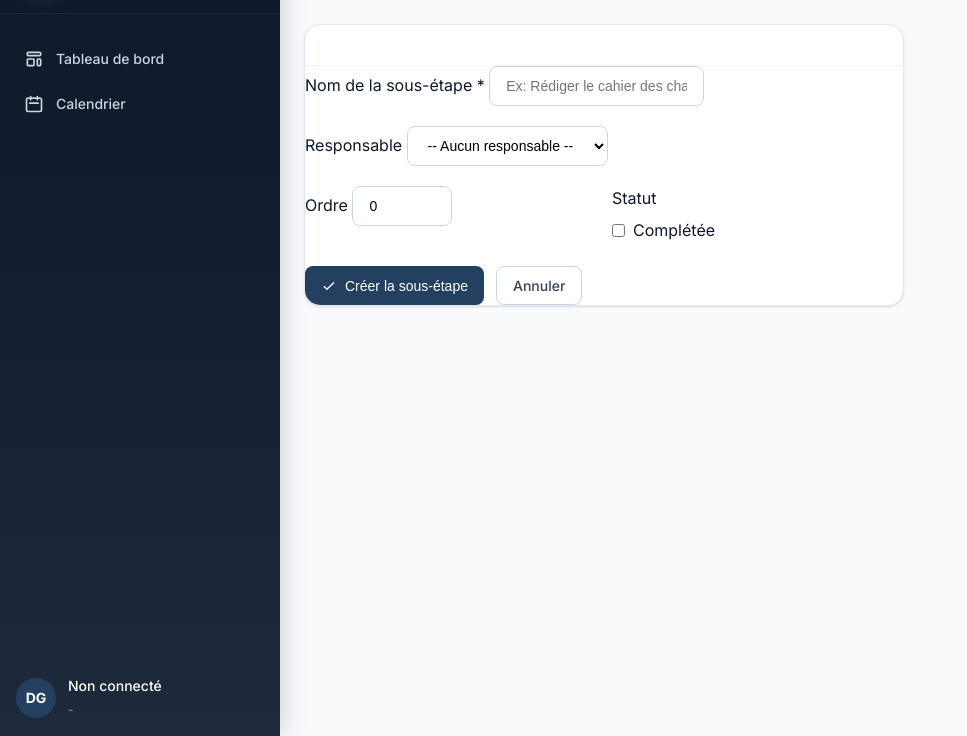
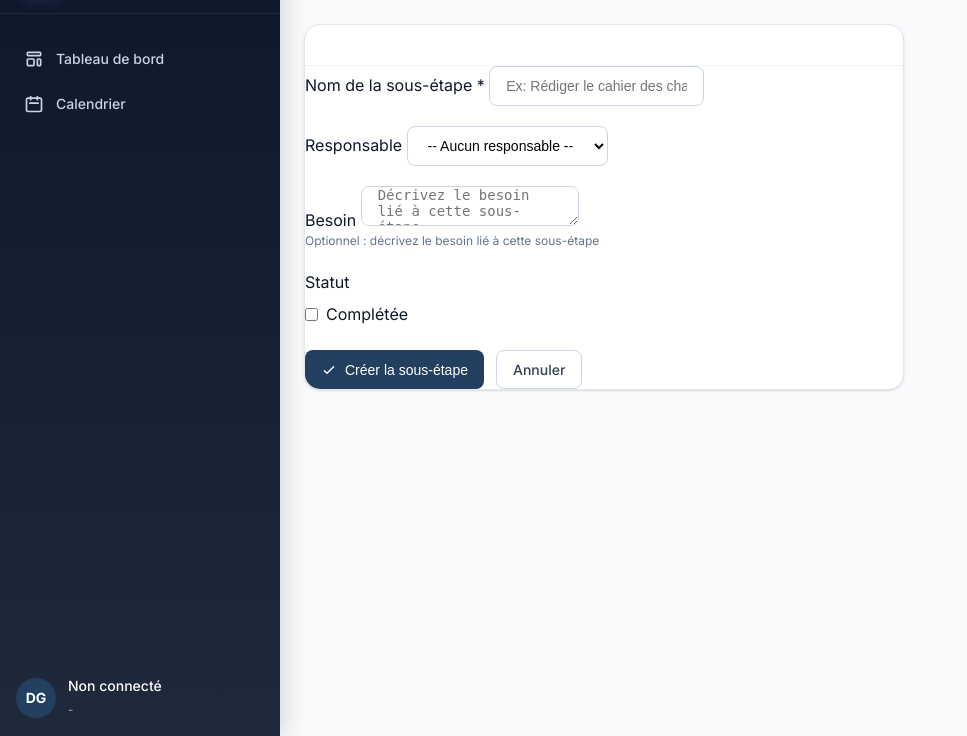
Before and after one commit to Bella5768/Dashbord_Direction, a Django app: template templates/core/sub_milestone_form.html in a window 1280 px wide. Shown: the part 64-800 px from the top of the page, without its empty margins (0-967 px from the left). Run offline with Django 5.2, Linux system fonts and the light colour scheme; the template is opened without the code that fills it, so the values that code supplies are empty.

Commit message:
Ajouter champ Besoin et masquer Ordre dans les templates milestone_form et sub_milestone_form

```diff
--- a/templates/core/sub_milestone_form.html
+++ b/templates/core/sub_milestone_form.html
@@ -32,20 +32,20 @@
                 </select>
             </div>
 
-            <div class="grid grid-2" style="gap: 16px; margin-bottom: 20px;">
-                <div class="form-group">
-                    <label for="id_order">Ordre</label>
-                    <input type="number" name="order" id="id_order" class="form-control"
-                           value="{{ form.order.value|default:0 }}" min="0" style="width: 100px;">
+            <input type="hidden" name="order" id="id_order" value="{{ form.order.value|default:0 }}">
+
+            <div class="form-group" style="margin-bottom: 20px;">
+                <label for="id_need">Besoin</label>
+                <textarea name="need" id="id_need" class="form-control" rows="3" placeholder="Décrivez le besoin lié à cette sous-étape...">{{ form.need.value|default:'' }}</textarea>
+                <p class="text-xs text-gray-500">Optionnel : décrivez le besoin lié à cette sous-étape</p>
             </div>
 
-                <div class="form-group">
+            <div class="form-group" style="margin-bottom: 20px;">
                 <label style="display: block; margin-bottom: 8px;">Statut</label>
                 <label class="remember-me" style="cursor: pointer; display: flex; gap: 8px; align-items: center;">
                     <input type="checkbox" name="completed" {% if form.completed.value %}checked{% endif %}>
                     <span>Complétée</span>
                 </label>
-                </div>
             </div>
 
             <div class="flex gap-3" style="margin-top: 24px;">
```
Also changed, not shown: templates/core/milestone_form.html (+12 -10 lines). Lines whose indentation alone changed are shown as unchanged.
